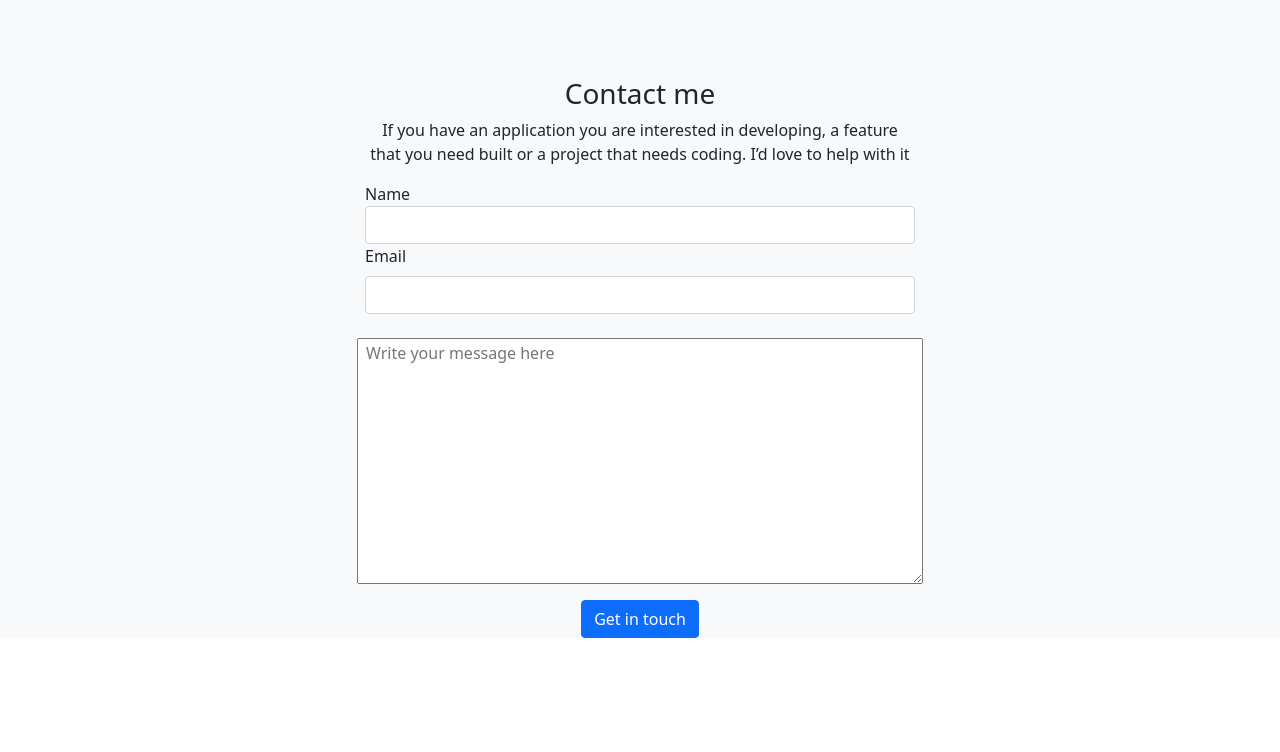
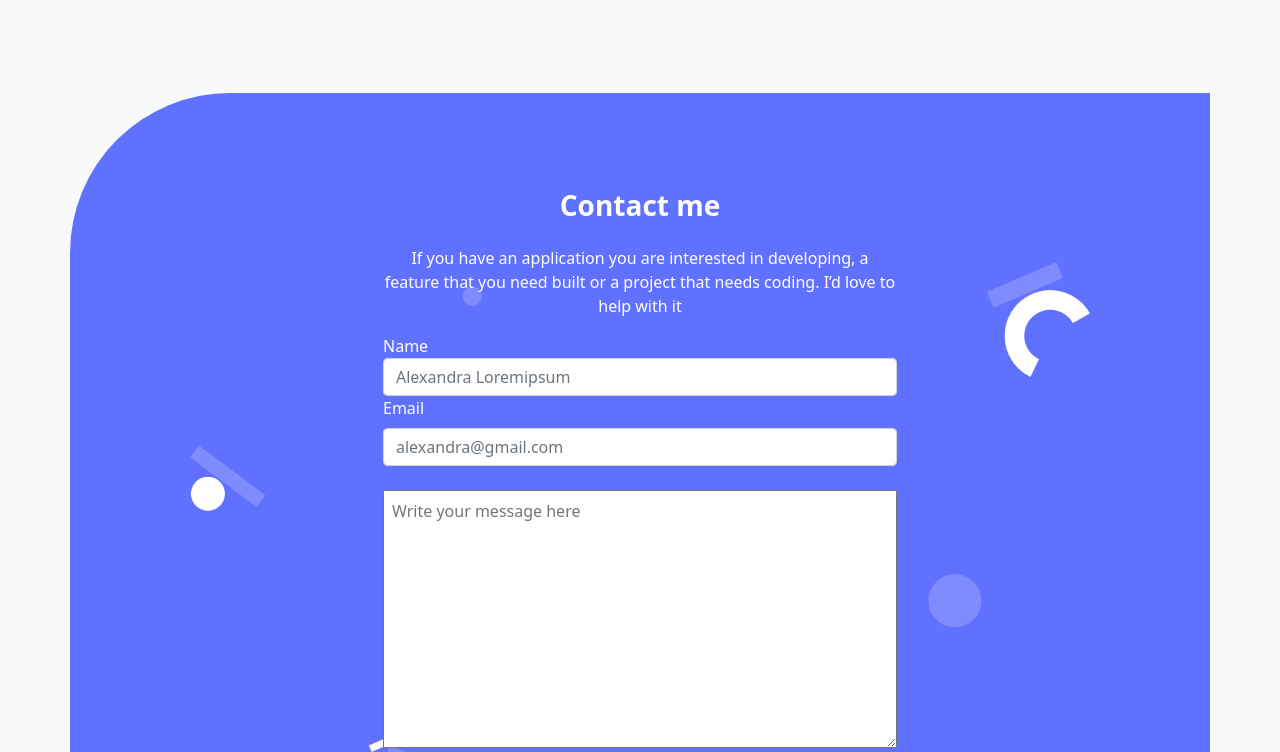
Before and after one commit to fpsapc/PortfolioWithBootstrap, a website: page index.html in a window 1280 px wide. Shown: the part 3589-4341 px from the top of the page. Before the commit the page ends 4227 px from the top, so only its background shows below. Drawn offline with nearby package versions, Linux system fonts and the light colour scheme.

Commit message:
Fix background image in contact form

```diff
--- a/index.html
+++ b/index.html
@@ -227,24 +227,26 @@
             </div>
           </div>
       </section>
-      <section class="container contactMeForm">
-        <form class="row g-3 d-flex flex-column">
+      <section class="container contactMeForm mb-5 p-5 bg-image bg-darkImage">
+        <form class="row g-3 d-flex flex-column mt-5 text-white">
             <div class="col-md-6 m-auto">
-              <h3 class="text-center">Contact me</h3>
+              <h3 class="text-center fw-bold mb-4">Contact me</h3>
               <p class="text-center">If you have an application you are interested in developing, a feature that you need built or a project that needs coding. I’d love to help with it </p>
             </div>
             <div class="col-md-6 m-auto">
                 <label for="inputName" class="inputName">Name</label>
-                <input type="text" class="form-control" id="inputName">
+                <input type="text" class="form-control" id="inputName" placeholder="Alexandra Loremipsum">
               </div>
             <div class="col-md-6 m-auto">
               <label for="inputEmail" class="form-label">Email</label>
-              <input type="email" class="form-control" id="inputEmail">
+              <input type="email" class="form-control" id="inputEmail" placeholder="alexandra@gmail.com">
             </div>
                 </label>
               </div>
             </div>
-            <textarea class="col-md-6 m-auto mt-4" name="textarea" id="textarea" cols="30" rows="10" placeholder="Write your message here"></textarea>
+            <div class="col-md-6 m-auto mt-4">
+              <textarea class="d-block col-12 p-2" name="textarea" id="textarea" rows="10" placeholder="Write your message here"></textarea>
+            </div>
             <div class="col-12 d-flex justify-content-center">
               <button type="submit" class="btn btn-primary">Get in touch</button>
             </div>
--- a/styles/styles.css
+++ b/styles/styles.css
@@ -28,3 +28,10 @@ ul {
   width: 3em;
   height: 3em;
 }
+
+.bg-darkImage {
+  background-image: url("../img/heroDark.png");
+  background-color: #6070ff;
+  background-size: 80%;
+  border-radius: 10rem 0 0 0;
+}
```
